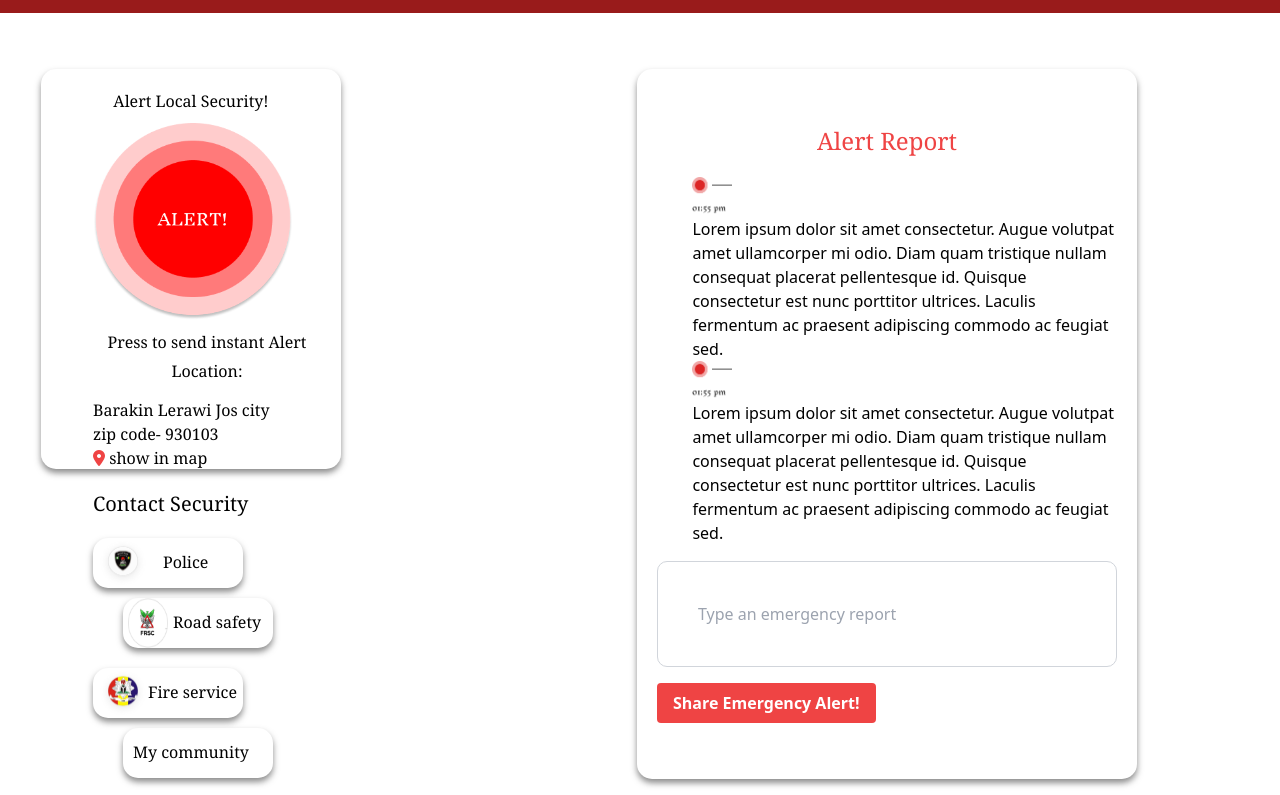
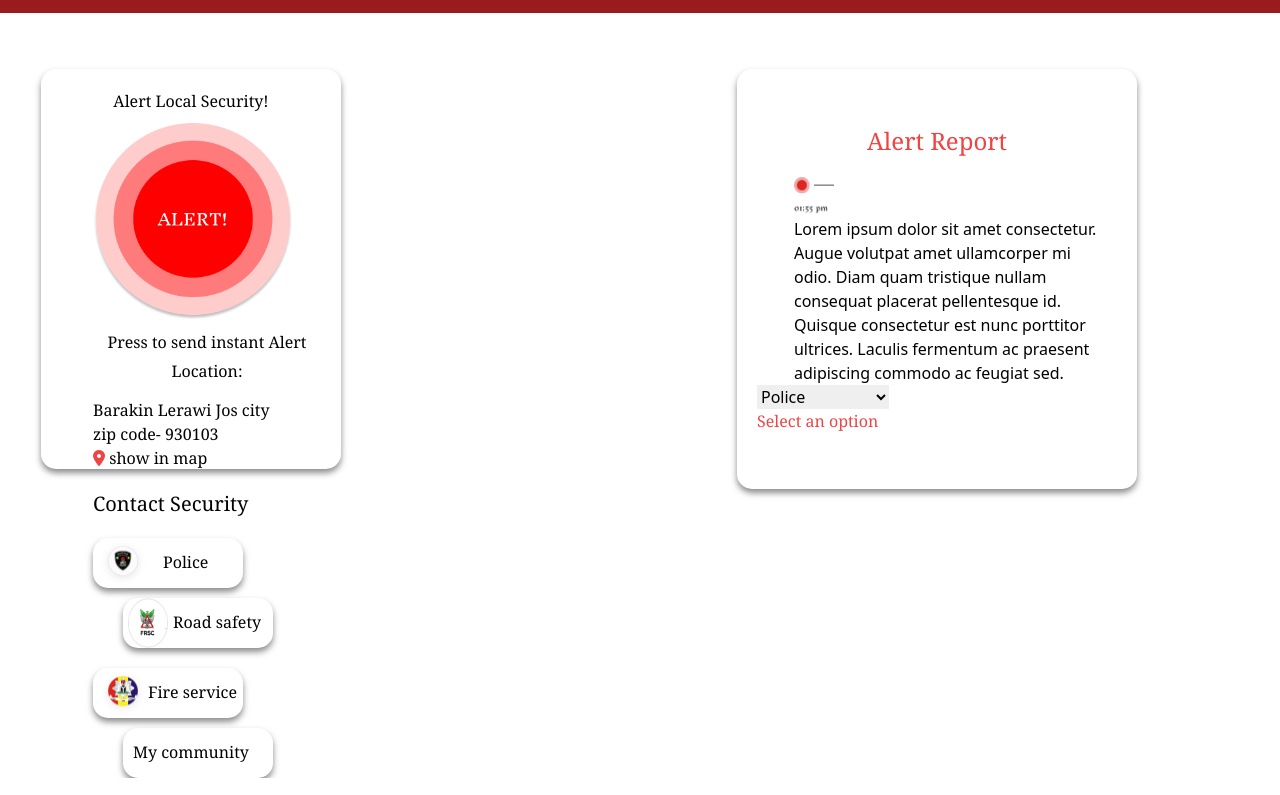
Before and after one commit to Shyaar/Guardly, a website: page get.html in a window 1280 px wide. Shown: the part 51-846 px from the top of the page. Drawn offline with nearby package versions, Linux system fonts and the light colour scheme.

Commit message:
second add

```diff
--- a/get.html
+++ b/get.html
@@ -8,6 +8,7 @@
     <script src="https://cdn.tailwindcss.com"></script>
 </head>
 <body>
+<div class="sm:w-full">
 <nav class="bg-red-800">
     <div class="max-w-screen-xl flex flex-wrap items-center justify-between mx-auto p-4">
       <a href="https://flowbite.com/" class="flex items-center space-x-3 rtl:space-x-reverse">
@@ -45,7 +46,7 @@
 
 
      <!--Alert section-->
-     <div class="flex">
+     <div class="flex sm:flex-col-4">
     <div class="grid grid-cols-[1fr_1fr_auto] gap-4 p-4  ml-[5px]">
 
     <div class="h-[400px] w-[300px] bg-white rounded-[15px] shadow-[0_4px_6px_rgba(64,64,64,0.6)]  p-[20px] ml-[20px] mt-[40px] md:flex-row md:space-x-8 rtl:space-x-reverse md:mt-10 md:border-0  ">
@@ -99,35 +100,28 @@
 
 
     <!--alert-->
-    <div class=" w-[500px] mt-[40px] ml-[50px]  p-5 py-14 rounded-[15px] shadow-[0_4px_6px_rgba(64,64,64,0.6)]">
+    <div class="sm:flex-col sm:w-[400px] mt-[40px] ml-[150px]  p-5 py-14 rounded-[15px] shadow-[0_4px_6px_rgba(64,64,64,0.6)]">
         <h2 class="text-2xl font-serif text-center mb-[20px] text-red-500">Alert Report</h2>
         <div class="flex flex-row gap-4">
           <div class="rounded-full w-8 h-8 flex items-center justify-center mr-4">
           </div>
-          <div class="flex sm:flex-wrap">
           <div>
             <img class="w-[40px] h-[40px]" src="/guardly/assets/img/Untitled/Frame 17 (1).png" alt="">
             <p class="grid sm:grid-cols-1">Lorem ipsum dolor sit amet consectetur. Augue volutpat amet ullamcorper mi odio. Diam quam tristique nullam consequat placerat pellentesque id. Quisque consectetur est nunc porttitor ultrices. Laculis fermentum ac praesent adipiscing commodo ac feugiat sed.</p>
           </div>
           <div>
-            <img class="w-[40px] h-[40px]" src="/guardly/assets/img/Untitled/Frame 17 (1).png" alt="">
-            <p class="grid sm:grid-cols-1">Lorem ipsum dolor sit amet consectetur. Augue volutpat amet ullamcorper mi odio. Diam quam tristique nullam consequat placerat pellentesque id. Quisque consectetur est nunc porttitor ultrices. Laculis fermentum ac praesent adipiscing commodo ac feugiat sed.</p>
-          </div>
-        </div>
-        </div>
-        <div class="flex mt-4">
-          <!--<button class="bg-red-500  text-white font-bold py-2 px-4 rounded">Share Emergency Alert!</button>-->
-          <input type="text" class="border border-gray-300 p-10  rounded-[10px] w-full" id="messagesInput" placeholder="Type an emergency report">
+    </div>
         </div>
 
-        <div class="flex mt-4">
-          <button class="bg-red-500  text-white font-bold py-2 px-4 rounded" id="sendButton">Share Emergency Alert!</button>
-          <!--<input type="text" class="border border-gray-300 p-2 rounded w-full" placeholder="Type an emergency report">-->
-        </div>
-        <div id="messagesList">
 
-      </div>
-    </div>
+        <select class="input2" name="question" id="question">
+          <option class="font-serif" value="q1">Police</option>
+          <option class="font-serif" value="q2">Fire Service</option>
+          <option class="font-serif" value="q2">Fire Service</option>
+          <option class="font-serif" value="q3">Road Safety</option>
+          <option class="font-serif" value="q4">My community</option>
+      </select>
+      <p class="font-serif text-red-500">Select an option</p>
 
     <script src="index.js"></script>
 
```
